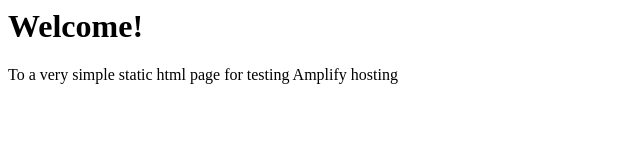
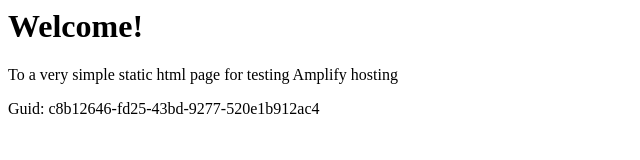
Before and after one commit to aws-aemilia-syd/Github-PR-Commit-Integration-Test-DoNotTouch-Gith-OKSLNVO2-v1-preprod-ap-southeast-2, a website: page src/index.html in a window 1280 px wide. Shown: the whole page, without its empty margins (0-640 px from the left). Drawn offline with Linux system fonts and the light colour scheme.

Commit message:
commit from integ tests

```diff
--- a/src/index.html
+++ b/src/index.html
@@ -1,3 +1,5 @@
+
+
 <html lang="en">
 
 <head>
@@ -10,6 +12,6 @@
 <body>
     <h1>Welcome!</h1>
     <p>To a very simple static html page for testing Amplify hosting</p>
-</body>
+    <p>Guid: c8b12646-fd25-43bd-9277-520e1b912ac4</p></body>
 
 </html>
```
